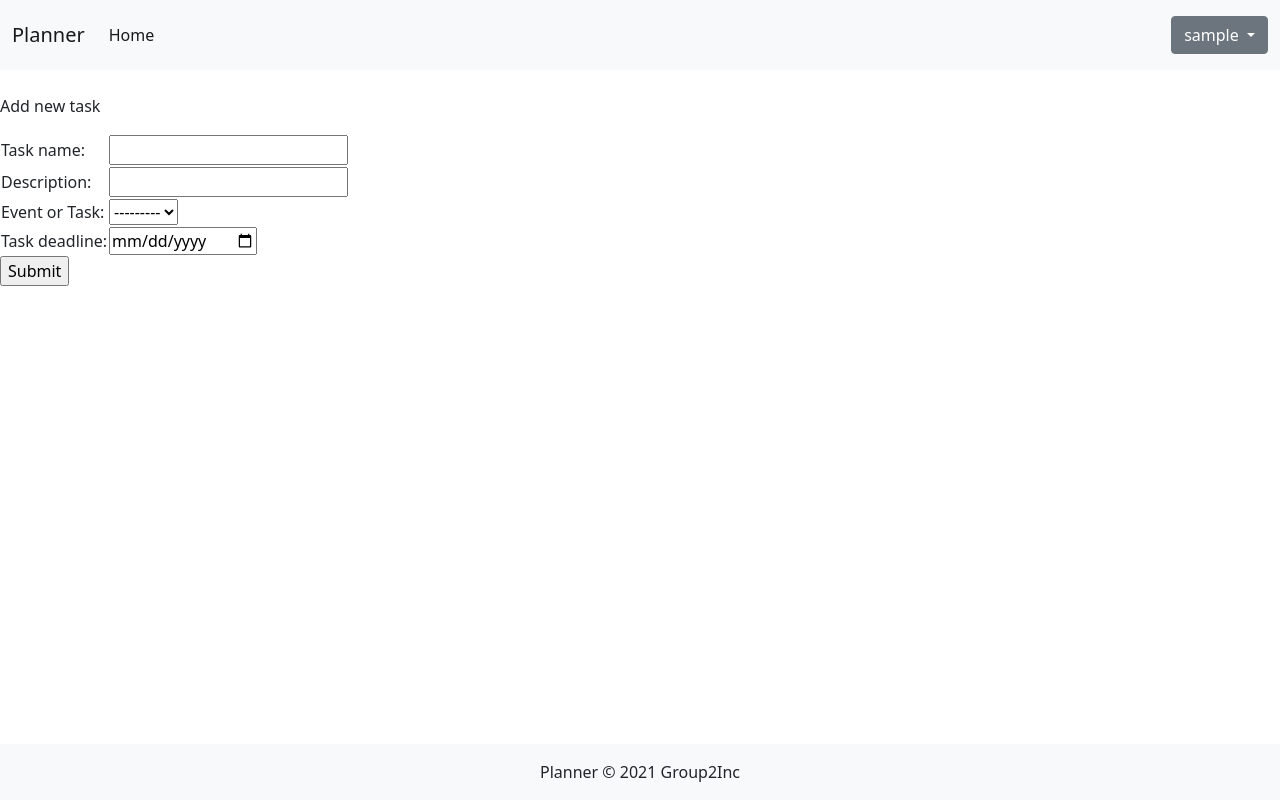
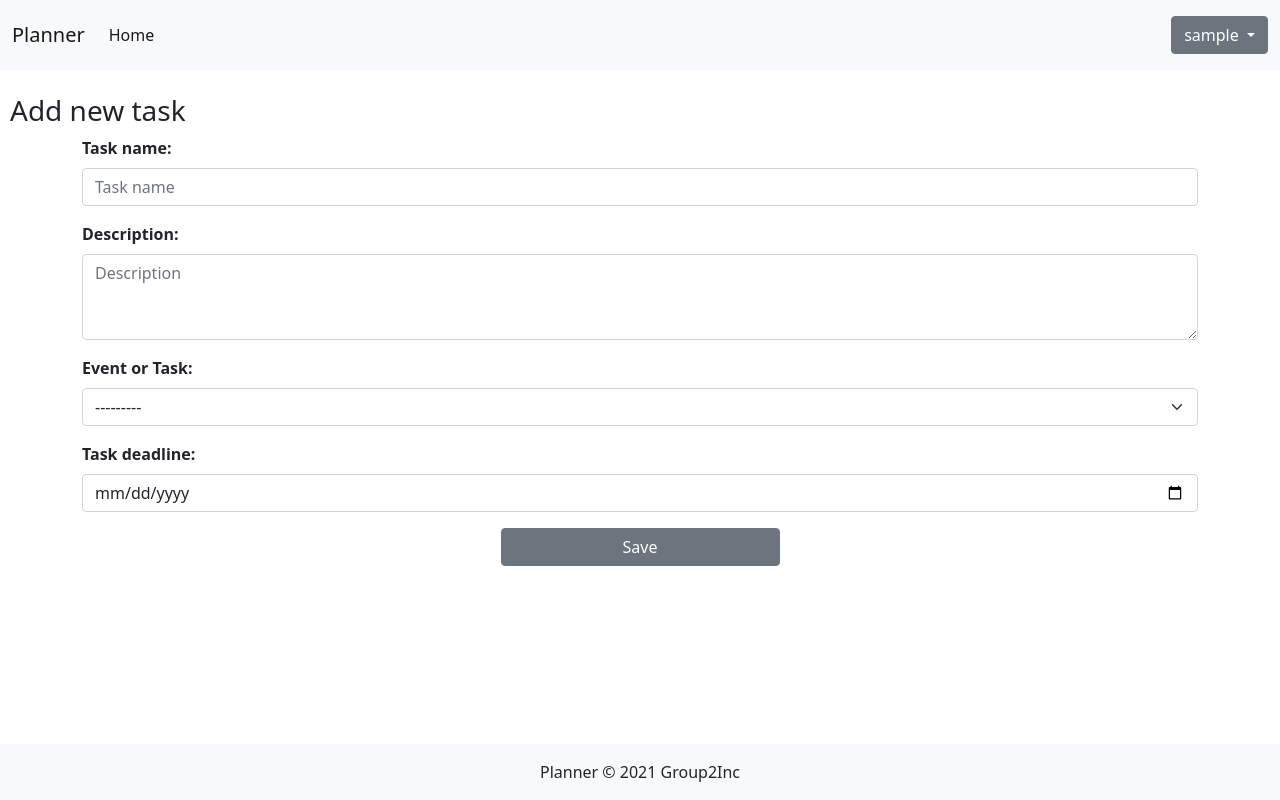
Before and after one commit to Julia-321/Planner, a Django app: page /tasks/add/ in a window 1280 px wide. Run offline with Django 3.2, Linux system fonts and the light colour scheme; the visitor is signed in with stand-in values (Sample User, id 1); some libraries are stand-ins or nearby versions.

Commit message:
changed add/edit task design

```diff
--- a/templates/base.html
+++ b/templates/base.html
@@ -15,7 +15,7 @@
 
         {% if user.is_authenticated and user.profile.theme == 2 %}
 
-        <footer class="navbar navbar-expand-lg navbar-light bg-dark">
+        <nav class="navbar navbar-expand-lg navbar-light bg-dark">
 
         {% else %}
 
@@ -65,13 +65,11 @@
 
 		{% endblock header%}
 
+        <div id="content" style="padding-bottom: 80px;">
 		{% block content %}
-
-		<div id="content">
-			Content
-		</div>
-
+            Content
 		{% endblock content %}
+        </div>
 
 		{% block footer %}
 
--- a/templates/tasks/addTaskForm.html
+++ b/templates/tasks/addTaskForm.html
@@ -6,31 +6,44 @@
 
 {% block content %}
 
-    <p>Add new task</p>
+    <h3 style="margin-left: 10px">Add new task</h3>
 
     <form action="{% url "add_task" %}" method="post">
         {% csrf_token %}
 
-        <table>
-            <tr>
-                <td>{{ form.name.label_tag }}</td>
-                <td>{{ form.name }}</td>
-            </tr>
-            <tr>
-                <td>{{ form.description.label_tag }}</td>
-                <td>{{ form.description }}</td>
-            </tr>
-            <tr>
-                <td>{{ form.type.label_tag }}</td>
-                <td>{{ form.type }}</td>
-            </tr>
-            <tr>
-                <td><label for="id_deadline">{{ form.deadline.label_tag }}</label></td>
-                <td><input type="date" name="deadline" id="id_deadline" required pattern="\d{4}-\d{2}-\d{2}"></td>
-            </tr>
-        </table>
+        <div class="container">
+            <div class="mb-3">
+                <label for="id_name" class="form-label"><b> {{ form.name.label_tag }}</b></label>
+                <input type="text" class="form-control" id="id_name" maxlength="150" placeholder="Task name">
+            </div>
 
-        <input type="submit" value="Submit">
+            <div class="mb-3">
+                <label for="id_description" class="form-label"> <b> {{ form.description.label_tag }}</b> </label>
+                <textarea class="form-control" id="id_description" rows="3" maxlength="500" placeholder="Description"></textarea>
+            </div>
+
+            <div class="mb-3">
+                <label for="id_type" class="form-label"> <b> {{ form.type.label_tag }}</b> </label>
+                <select class="form-select" id="id_type">
+                    {% for option in form.type %}
+                        {{ option }}
+                    {% endfor %}
+                </select>
+            </div>
+
+            <div class="mb-3">
+                <label for="id_deadline" class="form-label"><b>{{ form.deadline.label_tag }}</b></label>
+                <input type="date" class="form-control" id="id_deadline" value="{{ form.deadline.value }}">
+            </div>
+
+            <input type="hidden" name="id" value="{{ task_id }}">
+
+            <div class="text-center">
+                <input type="submit" class="align-center btn btn-secondary w-25" value="Save">
+            </div>
+
+        </div>
+
     </form>
 
 {% endblock %}
```
Also changed, not shown: templates/tasks/editTaskForm.html (+26 -17 lines).
